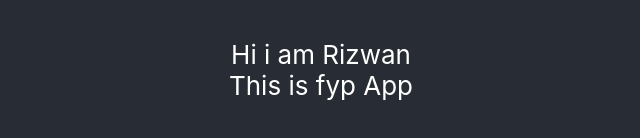
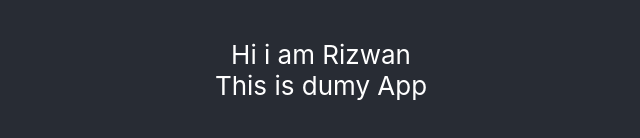
Before and after one commit to Rizwan-095/fyp-app, a React (Create React App) app: page / in a window 1280 px wide. Shown: the part 330-468 px from the top of the page, without its empty margins (319-959 px from the left). Built offline with nearby package versions, Linux system fonts and the light colour scheme.

Commit message:
Update App.js

```diff
--- a/src/App.js
+++ b/src/App.js
@@ -6,7 +6,7 @@ function App() {
     <div className="App">
       <header className="App-header">
         <div>Hi i am Rizwan</div>
-        <div>This is fyp App</div>
+        <div>This is dumy App</div>
       </header>
     </div>
   );
```
